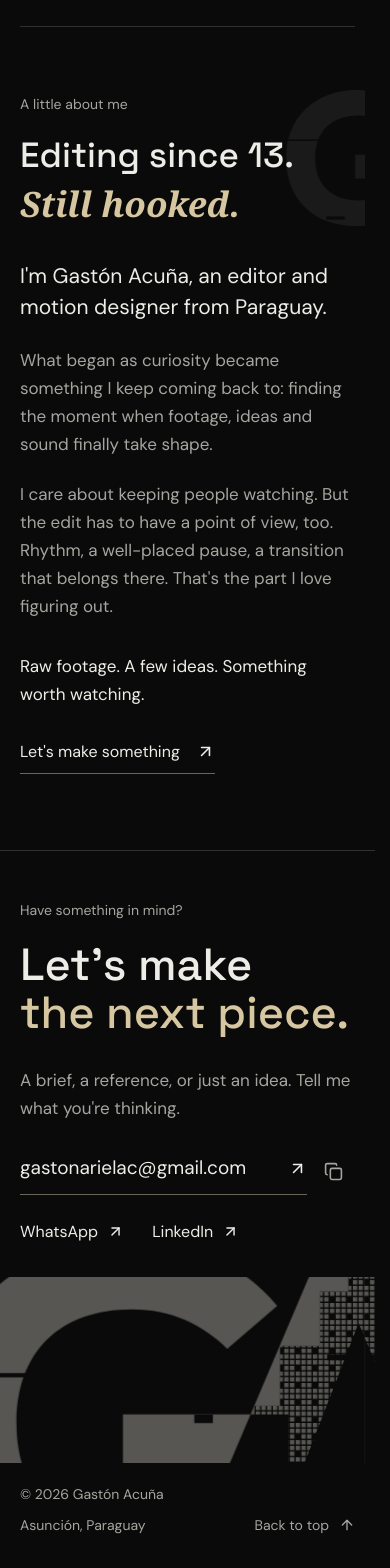
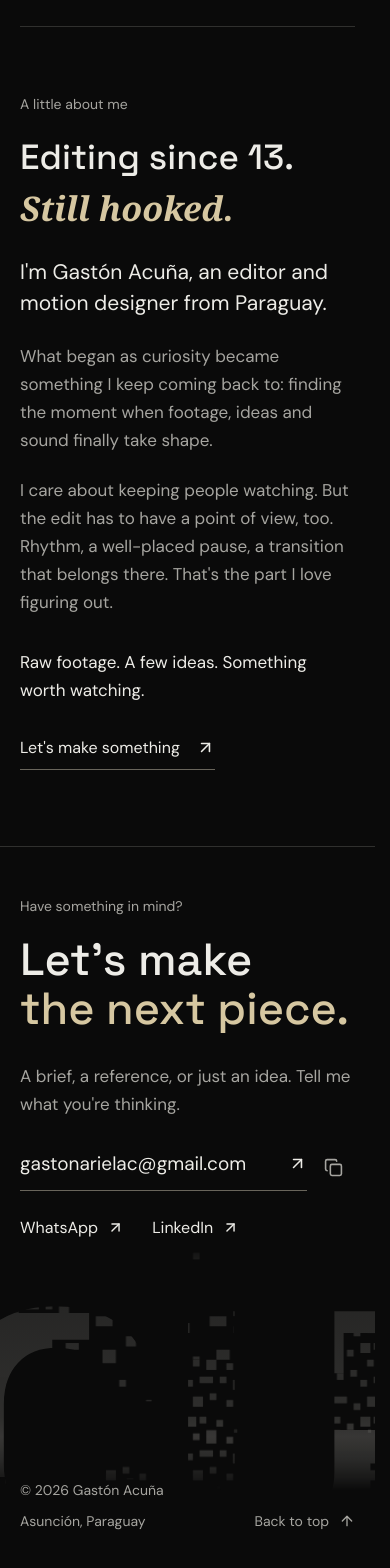
Before and after one commit to GastonAcuna12/EditingPortafolio, a React (Vite) app: page / in a window 390 px wide. Shown: the part 4340-5908 px from the top of the page. Built offline with nearby package versions, Linux system fonts and the light colour scheme; a web font is replaced by a local one.

Commit message:
Checkpoint name residue before single-word simplification

```diff
--- a/src/components/About.jsx
+++ b/src/components/About.jsx
@@ -1,19 +1,19 @@
 import { ArrowUpRight } from "lucide-react"
 import { Reveal } from "./Reveal"
-import { GADissolve } from "./GADissolve"
+import { motion } from "motion/react"
 
 export function About({ copy }) {
   return (
     <section id="about" className="about-section shell" aria-labelledby="about-title">
-      <div className="about-identity">
-        <Reveal className="about-heading"><p className="eyebrow">{copy.label}</p><h2 id="about-title">{copy.lines[0]}<em>{copy.lines[1]}</em></h2></Reveal>
-        <div className="about-art"><GADissolve variant="about" /></div>
-      </div>
-      <div className="about-story">
-        <Reveal><p className="about-intro">{copy.intro}</p></Reveal>
+      <motion.div className="about-heading" viewport={{ once: true, amount: 0.2 }} onViewportEnter={(entry) => { if (entry) entry.target.dataset.revealed = "true" }}>
+        <p className="eyebrow">{copy.label}</p>
+        <h2 id="about-title"><span className="about-title-mask"><span>{copy.lines[0]}</span></span>{" "}<span className="about-title-mask"><span>{copy.lines[1]}</span></span><em>{copy.lines[2]}</em></h2>
+      </motion.div>
+      <Reveal className="about-story">
+        <p className="about-intro">{copy.intro}</p>
         {copy.paragraphs.map((paragraph, index) => <p key={index}>{paragraph}</p>)}
-        <Reveal><p className="about-signoff">{copy.signoff}</p><a href="#contact" className="text-link">{copy.link}<ArrowUpRight size={19} aria-hidden="true" /></a></Reveal>
-      </div>
+        <div><p className="about-signoff">{copy.signoff}</p><a href="#contact" className="text-link">{copy.link}<ArrowUpRight size={19} aria-hidden="true" /></a></div>
+      </Reveal>
     </section>
   )
 }
--- a/src/components/Contact.jsx
+++ b/src/components/Contact.jsx
@@ -2,7 +2,7 @@ import { ArrowUp, ArrowUpRight, Check, Copy } from "lucide-react"
 import { contact } from "../data/portfolio"
 import { useCopyEmail } from "../hooks/useCopyEmail"
 import { Reveal } from "./Reveal"
-import { GADissolve } from "./GADissolve"
+import { NameResidue } from "./NameResidue"
 
 export function Contact({ copy }) {
   const { copied, copyEmail } = useCopyEmail()
@@ -16,7 +16,7 @@ export function Contact({ copy }) {
           <div className="social-links"><a href={`https://wa.me/${contact.whatsapp}`} target="_blank" rel="noreferrer">WhatsApp<ArrowUpRight size={17} aria-hidden="true" /></a><a href={contact.linkedin} target="_blank" rel="noreferrer">LinkedIn<ArrowUpRight size={17} aria-hidden="true" /></a></div>
         </div></div>
       </Reveal>
-      <div className="contact-art"><GADissolve variant="footer" /></div>
+      <div className="contact-art"><NameResidue /></div>
       <div role="status" aria-live="polite" className={`copy-feedback ${copied ? "is-visible" : ""}`}>{copied ? copy.copied : ""}</div>
       <div className="footer-line shell"><span>© {new Date().getFullYear()} Gastón Acuña</span><span>{copy.location}</span><a href="#top">{copy.back}<ArrowUp size={16} aria-hidden="true" /></a></div>
     </footer>
--- a/src/components/GADissolve.jsx
+++ /dev/null
@@ -1,46 +0,0 @@
-import { useId } from "react"
-import { motion } from "motion/react"
-
-export function GADissolve({ variant = "about" }) {
-  const id = useId().replace(/:/g, "")
-  const ref = (name) => `url(#${id}-${name})`
-
-  return (
-    <motion.div className={`ga-dissolve ga-dissolve--${variant}`} aria-hidden="true"
-      viewport={{ once: true, amount: 0.12 }}
-      onViewportEnter={(entry) => { if (entry) entry.target.dataset.revealed = "true" }}>
-      <svg viewBox="0 0 1000 560" fill="currentColor" focusable="false" aria-hidden="true">
-        <defs>
-          {/* Shared crossbar and open terminals leave the initials slightly unresolved. */}
-          <path id={`${id}-mark`} fillRule="evenodd" d="M510 116C462 57 391 26 302 26C142 26 36 130 36 280C36 435 140 534 297 534C390 534 467 503 526 451V268H294V356H421V402C390 426 350 438 305 438C204 438 145 378 145 280C145 181 205 121 307 121C362 121 405 142 440 176ZM363 526L572 34H681L908 526H784L747 436H508L472 526ZM546 342H708L624 140Z" />
-          <pattern id={`${id}-dense`} width="24" height="24" patternUnits="userSpaceOnUse">
-            <path fill="white" d="M0 0H6V6H0ZM8 0H14V6H8ZM16 0H22V6H16ZM0 8H6V14H0ZM16 8H22V14H16ZM0 16H6V22H0ZM8 16H14V22H8ZM16 16H22V22H16Z" />
-          </pattern>
-          <pattern id={`${id}-medium`} width="32" height="32" patternUnits="userSpaceOnUse" x="4" y="8">
-            <path fill="white" d="M0 0H8V8H0ZM16 4H22V10H16ZM8 16H16V24H8ZM26 24H30V28H26Z" />
-          </pattern>
-          <pattern id={`${id}-sparse`} width="48" height="48" patternUnits="userSpaceOnUse" x="12">
-            <path fill="white" d="M0 8H4V12H0ZM24 0H30V6H24ZM12 32H16V36H12ZM40 24H44V28H40Z" />
-          </pattern>
-          <clipPath id={`${id}-solid`}><path d="M0 0H610V96H570V172H514V256H478V344H418V428H378V560H0Z" /></clipPath>
-          <mask id={`${id}-raster`} maskUnits="userSpaceOnUse" x="0" y="0" width="1000" height="560">
-            <path fill={ref("dense")} d="M610 0H732V68H700V160H654V240H604V332H564V432H516V560H378V428H418V344H478V256H514V172H570V96H610Z" />
-            <path fill={ref("medium")} d="M732 0H842V104H804V188H764V292H706V380H680V476H620V560H516V432H564V332H604V240H654V160H700V68H732Z" />
-            <path fill={ref("sparse")} d="M842 0H1000V560H620V476H680V380H706V292H764V188H804V104H842Z" />
-            <path fill="black" d="M580 184H676V192H580ZM492 384H576V400H492ZM736 296H832V304H736Z" />
-            <path fill="white" d="M592 256H608V264H592ZM700 144H710V154H700ZM664 404H672V412H664ZM770 360H774V364H770Z" />
-          </mask>
-          <mask id={`${id}-cuts`} maskUnits="userSpaceOnUse" x="0" y="0" width="1000" height="560">
-            <rect width="1000" height="560" fill="white" />
-            <path fill="black" d="M0 210H180V216H0ZM372 26H400V58H372ZM186 498H256V510H186ZM394 268H420V280H394Z" />
-          </mask>
-        </defs>
-        <g mask={ref("cuts")}>
-          <g className="ga-solid" clipPath={ref("solid")}><use href={`#${id}-mark`} /></g>
-          <g className="ga-raster" mask={ref("raster")}><use href={`#${id}-mark`} /></g>
-        </g>
-        <path className="ga-playhead" d="M232 8V548" fill="none" stroke="var(--accent)" strokeWidth="1" vectorEffect="non-scaling-stroke" />
-      </svg>
-    </motion.div>
-  )
-}
--- /dev/null
+++ b/src/components/NameResidue.jsx
@@ -0,0 +1,51 @@
+import { useId } from "react"
+import { motion } from "motion/react"
+
+export function NameResidue() {
+  const id = useId().replace(/:/g, "")
+  const paint = (name) => `url(#${id}-${name})`
+
+  return (
+    <motion.div className="name-residue" aria-hidden="true" viewport={{ once: true, amount: 0.08 }}
+      onViewportEnter={(entry) => { if (entry) entry.target.dataset.revealed = "true" }}>
+      <svg viewBox="120 0 1440 860" preserveAspectRatio="xMidYMid slice" aria-hidden="true" focusable="false">
+        <defs>
+          <g id={`${id}-name`} className="residue-type">
+            <text x="-150" y="378">GASTÓN</text>
+            <text x="170" y="784">ACUÑA</text>
+          </g>
+          {/* Uneven clusters repeat at different scales; larger cuts interrupt the repeat. */}
+          <pattern id={`${id}-grain`} width="104" height="88" patternUnits="userSpaceOnUse">
+            <path fill="white" d="M0 0H12V12H0ZM16 0H24V8H16ZM36 4H44V12H36ZM64 0H80V8H64ZM88 8H96V16H88ZM8 20H16V28H8ZM24 16H36V32H24ZM48 24H56V32H48ZM72 16H80V24H72ZM92 32H100V40H92ZM0 44H8V52H0ZM16 40H32V48H16ZM40 40H48V48H40ZM56 44H68V56H56ZM76 36H84V44H76ZM8 64H20V76H8ZM28 60H36V68H28ZM48 68H56V76H48ZM72 64H88V72H72ZM96 72H104V80H96Z" />
+          </pattern>
+          <pattern id={`${id}-coarse`} width="136" height="112" patternUnits="userSpaceOnUse" x="28" y="12">
+            <path fill="white" d="M0 0H20V16H0ZM32 8H44V20H32ZM76 0H84V8H76ZM108 24H124V40H108ZM12 44H24V56H12ZM48 36H68V48H48ZM84 60H96V72H84ZM28 84H36V92H28ZM56 76H72V92H56ZM116 88H124V96H116Z" />
+          </pattern>
+          <pattern id={`${id}-dust`} width="160" height="136" patternUnits="userSpaceOnUse" x="9" y="31">
+            <path fill="white" d="M8 12H12V16H8ZM68 4H76V12H68ZM112 40H116V44H112ZM36 76H44V84H36ZM92 108H96V112H92ZM144 92H152V100H144Z" />
+          </pattern>
+          <mask id={`${id}-broken`} maskUnits="userSpaceOnUse" x="-200" y="0" width="2000" height="900">
+            <rect x="-200" width="2000" height="900" fill={paint("grain")} />
+            <path fill="white" d="M-120 80H112V128H68V204H-120ZM296 92H440V140H392V188H296ZM600 48H760V88H704V152H648V216H600ZM1016 164H1176V188H1136V248H1056V276H1016ZM152 508H264V572H232V636H152ZM400 576H584V608H536V688H472V744H400ZM816 476H968V516H916V564H856V620H816ZM1140 660H1288V692H1240V744H1140Z" />
+            <path fill="black" d="M-200 284H128V432H-200ZM192 240H384V304H272V384H192ZM440 32H536V136H440ZM488 232H656V312H576V356H488ZM760 96H880V196H832V248H760ZM936 316H1216V432H936ZM16 448H312V508H208V552H16ZM336 640H400V768H336ZM600 476H784V548H704V608H600ZM656 696H832V852H656ZM1000 516H1108V612H1000ZM1280 560H1552V668H1280Z" />
+            <path fill={paint("coarse")} d="M192 240H384V304H272V384H192ZM488 232H656V312H576V356H488ZM600 476H784V548H704V608H600ZM1000 516H1108V612H1000Z" />
+            <path fill="white" d="M180 548H316V588H276V648H228V684H180ZM456 492H612V524H568V588H520V680H456ZM800 632H984V672H948V736H872V768H800ZM1160 480H1308V528H1260V608H1208V640H1160Z" />
+            <path fill="black" d="M408 152H472V168H408ZM664 96H680V128H664ZM512 624H544V648H512ZM864 544H896V568H864ZM1160 708H1192V724H1160Z" />
+          </mask>
+          <mask id={`${id}-remnants`} maskUnits="userSpaceOnUse" x="-200" y="0" width="2000" height="900">
+            <path fill={paint("dust")} d="M40 200H584V460H40ZM584 120H1000V380H584ZM256 592H1104V860H256ZM1040 416H1640V824H1040Z" />
+          </mask>
+          <linearGradient id={`${id}-ink`} x1="0" y1="0" x2="0" y2="1">
+            <stop offset="0" stopColor="currentColor" stopOpacity=".13" />
+            <stop offset=".46" stopColor="currentColor" stopOpacity=".22" />
+            <stop offset=".76" stopColor="currentColor" stopOpacity=".58" />
+            <stop offset="1" stopColor="currentColor" stopOpacity=".18" />
+          </linearGradient>
+        </defs>
+        <g className="residue-ink" fill={paint("ink")} mask={paint("broken")}><use href={`#${id}-name`} /></g>
+        <g className="residue-remnants" fill={paint("ink")} mask={paint("remnants")} transform="translate(24 16)"><use href={`#${id}-name`} /></g>
+        <path className="residue-fragments" fill="currentColor" d="M284 408H300V424H284ZM332 444H340V452H332ZM668 380H692V388H668ZM736 420H744V428H736ZM1072 456H1088V472H1072ZM936 768H948V780H936ZM1208 804H1216V812H1208Z" />
+      </svg>
+    </motion.div>
+  )
+}
--- a/src/data/copy.js
+++ b/src/data/copy.js
@@ -13,7 +13,7 @@ export const copy = {
     clients: { label: "Selected collaborations", title: "Good work is a conversation." },
     about: {
       label: "A little about me",
-      lines: ["Editing since 13.", "Still hooked."],
+      lines: ["Editing", "since 13.", "Still hooked."],
       intro: "I'm Gastón Acuña, an editor and motion designer from Paraguay.",
       paragraphs: [
         "What began as curiosity became something I keep coming back to: finding the moment when footage, ideas and sound finally take shape.",
@@ -39,7 +39,7 @@ export const copy = {
     clients: { label: "Colaboraciones", title: "Un buen trabajo empieza conversando." },
     about: {
       label: "Un poco sobre mí",
-      lines: ["Edito desde los 13.", "Y sigo enganchado."],
+      lines: ["Edito desde", "los 13.", "Y sigo enganchado."],
       intro: "Soy Gastón Acuña, editor y motion designer de Paraguay.",
       paragraphs: [
         "Lo que arrancó por curiosidad se convirtió en algo a lo que siempre vuelvo: encontrar ese momento en que el material, las ideas y el sonido empiezan a tomar forma.",
--- a/src/index.css
+++ b/src/index.css
@@ -106,14 +106,17 @@ svg { flex-shrink: 0; }
 }
 .poster-fallback { display: grid; place-items: center; padding: 24px; height: 100%; font: 24px var(--display); }
 
-.about-section { display: grid; grid-template-columns: 1.05fr 1fr; gap: 90px; padding-block: 100px 112px; border-top: 1px solid var(--line); }
-.about-identity { min-width: 0; display: flex; flex-direction: column; }
-.about-heading { position: relative; z-index: 1; }
-.about-heading h2 { font-size: 57px; line-height: 1.16; }
-.about-heading em { display: block; color: var(--accent); margin-top: 7px; }
-.about-art { position: relative; flex: 1; min-height: 260px; margin-top: 38px; overflow: clip; }
-.about-art .ga-dissolve { position: absolute; width: 150%; height: 150%; left: -36%; bottom: -32%; }
-.about-story { padding-top: 44px; display: grid; gap: 24px; font-size: 18px; color: var(--muted); }
+.about-section { display: grid; grid-template-columns: 1.05fr 1fr; align-items: center; gap: 90px; padding-block: 120px 132px; border-top: 1px solid var(--line); }
+.about-heading { min-width: 0; }
+.about-heading .eyebrow { margin-bottom: 36px; }
+.about-heading h2 { font-size: 84px; line-height: 1.04; }
+.about-title-mask { display: block; overflow: clip; padding-bottom: .06em; margin-bottom: -.06em; }
+.about-title-mask > span { display: block; text-transform: uppercase; opacity: 0; transform: translateY(100%); }
+.about-heading em { display: block; color: var(--accent); font-size: 58px; line-height: 1.15; margin: 24px 0 0 12%; opacity: 0; }
+.about-heading[data-revealed="true"] .about-title-mask > span { animation: about-title-in 650ms cubic-bezier(.22,1,.36,1) both; }
+.about-heading[data-revealed="true"] .about-title-mask:nth-child(2) > span { animation-delay: 80ms; }
+.about-heading[data-revealed="true"] em { animation: about-italic-in 600ms 180ms cubic-bezier(.22,1,.36,1) both; }
+.about-story { display: grid; gap: 24px; font-size: 18px; color: var(--muted); }
 .about-story .about-intro { font-size: 24px; color: var(--paper); line-height: 1.5; }
 .about-signoff { color: var(--paper); padding-top: 10px; }
 .about-story .text-link { margin-top: 22px; color: var(--paper); }
@@ -123,7 +126,7 @@ svg { flex-shrink: 0; }
 .lab-section > div > p:last-child { margin-top: 20px; color: var(--muted); }
 .lab-gallery { display: grid; grid-template-columns: repeat(3, minmax(0,1fr)); gap: 36px; margin-top: 48px; }
 
-.contact-section { min-height: 90svh; padding-top: 56px; display: grid; grid-template-rows: auto minmax(220px, 1fr) auto; border-top: 1px solid var(--line); }
+.contact-section { position: relative; isolation: isolate; overflow: clip; min-height: 90svh; padding-top: 56px; display: grid; grid-template-rows: auto minmax(220px, 1fr) auto; border-top: 1px solid var(--line); }
 .contact-content { position: relative; z-index: 1; }
 .contact-section h2 { font-size: 72px; line-height: 1.08; }
 .contact-section h2 em { color: var(--accent); font: inherit; }
@@ -136,25 +139,26 @@ svg { flex-shrink: 0; }
 .social-links { display: flex; gap: 28px; margin-top: 14px; }
 .social-links a { display: inline-flex; align-items: center; gap: 9px; min-height: 44px; font-size: 16px; }
 .social-links a:hover { color: var(--accent); }
-.contact-art { position: relative; overflow: clip; min-height: 220px; margin-top: 24px; }
-.contact-art .ga-dissolve { position: absolute; width: min(1360px, 115%); height: 145%; left: 50%; bottom: -38%; transform: translateX(-50%); }
-.footer-line { position: relative; display: flex; justify-content: space-between; align-items: center; gap: 24px; padding-block: 16px 24px; color: var(--muted); font-size: 14px; }
+.contact-art { position: absolute; z-index: -1; inset: 0; overflow: clip; pointer-events: none; mask-image: linear-gradient(to bottom, #0002, #0002 44%, #000 72%, #000 87%, #0001); }
+.footer-line { position: relative; grid-row: 3; display: flex; justify-content: space-between; align-items: center; gap: 24px; padding-block: 16px 24px; color: var(--muted); font-size: 14px; }
 .footer-line a { display: inline-flex; align-items: center; gap: 10px; min-height: 44px; }
 .copy-feedback { position: fixed; z-index: 40; bottom: 24px; left: 50%; transform: translate(-50%, 8px); opacity: 0; pointer-events: none; color: #161410; background: var(--accent); border-radius: 4px; padding: 13px 22px; font-size: 16px; transition: opacity 180ms ease, transform 180ms ease; }
 .copy-feedback.is-visible { opacity: 1; transform: translate(-50%, 0); }
 
-/* A few repeated raster cells, revealed once; no per-pixel runtime animation. */
-.ga-dissolve { color: #b3b1ab; pointer-events: none; --ga-duration: 1100ms; }
-.ga-dissolve svg { display: block; width: 100%; height: 100%; overflow: visible; }
-.ga-dissolve--about { opacity: .29; --ga-duration: 980ms; }
-.ga-dissolve--footer { opacity: .65; }
-.ga-solid, .ga-raster, .ga-playhead { opacity: 0; }
-.ga-dissolve[data-revealed="true"] .ga-solid { animation: ga-solid-in var(--ga-duration) cubic-bezier(.22,1,.36,1) both; }
-.ga-dissolve[data-revealed="true"] .ga-raster { animation: ga-raster-in var(--ga-duration) cubic-bezier(.22,1,.36,1) both; }
-.ga-dissolve[data-revealed="true"] .ga-playhead { animation: ga-playhead-in var(--ga-duration) cubic-bezier(.22,1,.36,1) both; }
-@keyframes ga-solid-in { 0% { opacity: 0; transform: translateY(16px); } 55%, 100% { opacity: 1; transform: translateY(0); } }
-@keyframes ga-raster-in { 0%, 16% { opacity: 0; transform: translateX(-12px); } 78%, 100% { opacity: 1; transform: translateX(0); } }
-@keyframes ga-playhead-in { 0%, 24% { opacity: 0; transform: translateX(-160px); } 42% { opacity: .5; } 100% { opacity: .18; transform: translateX(400px); } }
+/* One clipped name plate, with still raster masks and three short reveal layers. */
+.name-residue { position: absolute; width: 154%; height: 118%; left: 9%; top: -8%; color: #b3b1ab; pointer-events: none; }
+.name-residue svg { display: block; width: 100%; height: 100%; }
+.residue-type { font-family: var(--display); font-size: 420px; font-weight: 700; letter-spacing: 0; }
+.residue-ink { opacity: .12; }
+.residue-remnants, .residue-fragments { opacity: 0; }
+.name-residue[data-revealed="true"] .residue-ink { animation: residue-ink-in 1000ms cubic-bezier(.22,1,.36,1) both; }
+.name-residue[data-revealed="true"] .residue-remnants { animation: residue-dust-in 1050ms cubic-bezier(.22,1,.36,1) both; }
+.name-residue[data-revealed="true"] .residue-fragments { animation: residue-fragments-in 1000ms cubic-bezier(.22,1,.36,1) both; }
+@keyframes residue-ink-in { from { opacity: .12; transform: translateY(12px); } to { opacity: 1; transform: translateY(0); } }
+@keyframes residue-dust-in { 0%, 20% { opacity: 0; } 100% { opacity: .65; } }
+@keyframes residue-fragments-in { 0%, 30% { opacity: 0; transform: translateX(-14px); } 100% { opacity: .25; transform: translateX(0); } }
+@keyframes about-title-in { to { opacity: 1; transform: translateY(0); } }
+@keyframes about-italic-in { from { opacity: 0; transform: translateY(8px); } to { opacity: 1; transform: translateY(0); } }
 
 /* Native dialog supplies focus trapping and an inert background. */
 .project-dialog { position: fixed; inset: 0; width: 100%; max-width: none; height: 100%; max-height: none; margin: 0; padding: 0; border: 0; color: var(--paper); background: transparent; overflow-y: auto; overscroll-behavior: contain; }
@@ -206,7 +210,8 @@ svg { flex-shrink: 0; }
   .project--interlude .project-open { grid-template-columns: 45% minmax(0, 1fr); gap: 64px; }
   .project--interlude .project-title { font-size: 32px; }
   .about-section { gap: 52px; }
-  .about-heading h2 { font-size: 44px; }
+  .about-heading h2 { font-size: 64px; }
+  .about-heading em { font-size: 48px; margin-left: 8%; }
   .contact-body { gap: 36px; }
   .email-link { font-size: 24px; }
   .detail-layout { gap: 30px 56px; grid-template-columns: minmax(0, 1fr) minmax(0, 360px); }
@@ -224,15 +229,13 @@ svg { flex-shrink: 0; }
   .work-heading { display: block; }
   .work-heading > p { margin-top: 18px; max-width: 400px; }
   .about-section { grid-template-columns: 1fr; gap: 36px; }
-  .about-identity { position: relative; padding-bottom: 30px; }
-  .about-art { position: absolute; inset: -18px -10px 0 46%; min-height: 0; margin: 0; }
-  .about-art .ga-dissolve { width: 170%; height: 100%; left: 0; bottom: 0; opacity: .12; }
   .about-heading h2 { font-size: 56px; }
+  .about-heading em { font-size: 46px; margin-left: 8%; }
   .about-story { padding-top: 0; max-width: 620px; margin-left: auto; }
   .contact-section h2 { font-size: 66px; }
   .contact-body { grid-template-columns: 1fr; gap: 26px; }
   .contact-links { max-width: 570px; }
-  .contact-art { min-height: 240px; }
+  .name-residue { width: 190%; left: -12%; }
   .detail-layout { gap: 26px 32px; }
   .detail-heading h2 { font-size: 36px; }
   .detail-surface { padding-inline: 32px; }
@@ -277,10 +280,11 @@ svg { flex-shrink: 0; }
   .project-caption { padding-top: 16px; }
   .project-watch { display: none; }
   .about-section { padding-block: 66px 76px; gap: 28px; }
-  .about-identity { padding-bottom: 8px; }
-  .about-art { inset: -10px -10px 0 36%; }
-  .about-art .ga-dissolve { width: 240%; left: 0; opacity: .1; }
   .about-heading h2 { font-size: 35px; line-height: 1.2; }
+  .about-heading .eyebrow { margin-bottom: 20px; }
+  .about-title-mask { display: inline; }
+  .about-title-mask > span { display: inline; text-transform: none; }
+  .about-heading em { font-size: 34px; line-height: 1.2; margin: 10px 0 0; }
   .about-story { font-size: 17px; gap: 22px; }
   .about-story .about-intro { font-size: 21px; }
   .clients-section, .lab-section { padding-block: 60px; }
@@ -295,8 +299,8 @@ svg { flex-shrink: 0; }
   .email-link { font-size: 19px; gap: 6px; overflow-wrap: anywhere; }
   .email-link svg { width: 19px; }
   .social-links { gap: 28px; }
-  .contact-art { min-height: 0; margin-top: 24px; }
-  .contact-art .ga-dissolve { width: 780px; max-width: none; height: 400px; left: -120px; bottom: -160px; transform: none; opacity: .46; }
+  .contact-art { top: auto; height: 250px; bottom: 76px; mask-image: linear-gradient(to bottom, transparent, #000 18%, #000 78%, transparent); }
+  .name-residue { width: 1120px; height: 720px; left: -280px; top: -340px; }
   .footer-line { flex-wrap: wrap; gap: 0 18px; padding-block: 22px 24px; font-size: 14px; }
   .footer-line > span:first-child { width: 100%; }
   .footer-line > a { margin-left: auto; }
@@ -320,6 +324,7 @@ svg { flex-shrink: 0; }
   .hero h1 { font-size: 37px; }
   .hero .hero-italic { font-size: 32px; }
   .about-heading h2 { font-size: 30px; }
+  .about-heading em { font-size: 30px; }
   .contact-section h2 { font-size: 38px; }
   .email-link { font-size: 17px; }
   .email-row { gap: 0; }
@@ -338,6 +343,7 @@ svg { flex-shrink: 0; }
   html { scroll-behavior: auto; }
   *, *::before, *::after { animation: none !important; transition-duration: 0s !important; }
   .project-open:hover img { transform: none; }
-  .ga-solid, .ga-raster { opacity: 1; transform: none; }
-  .ga-playhead { opacity: .18; transform: translateX(400px); }
+  .residue-ink, .about-title-mask > span, .about-heading em { opacity: 1; transform: none; }
+  .residue-remnants { opacity: .65; }
+  .residue-fragments { opacity: .25; transform: none; }
 }
```
